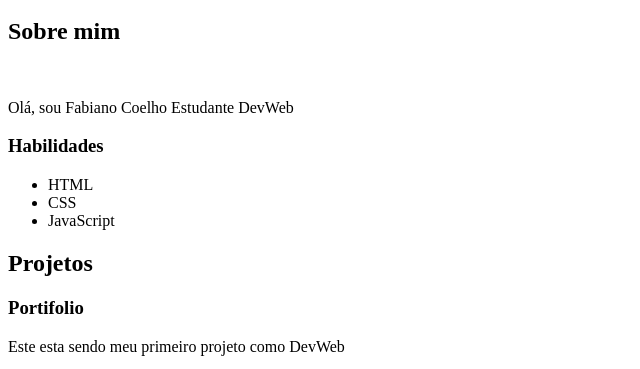
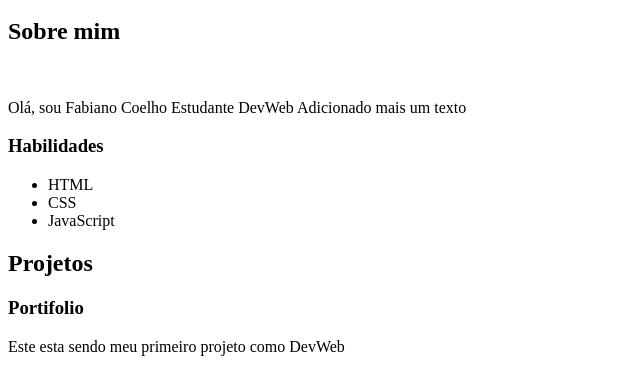
Before and after one commit to Todywebdev/site, a plain HTML site: page index.html in a window 1280 px wide. Shown: the part 154-523 px from the top of the page, without its empty margins (0-640 px from the left). Drawn offline with Linux system fonts and the light colour scheme.

Commit message:
nova versao meu site

```diff
--- a/index.html
+++ b/index.html
@@ -30,7 +30,7 @@
       <article>
 
          <p>
-            Olá, sou Fabiano Coelho Estudante DevWeb
+            Olá, sou Fabiano Coelho Estudante DevWeb  Adicionado mais um texto
          </p>
 
       </article>
```
